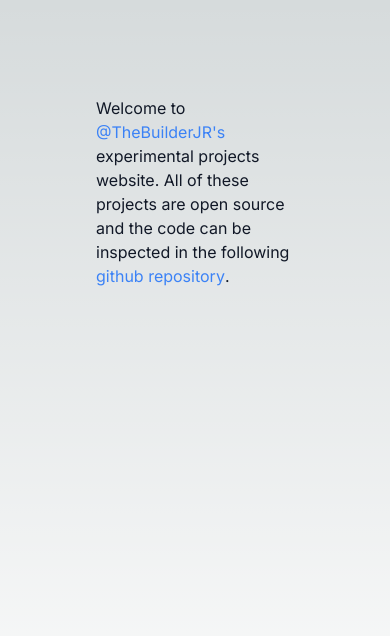
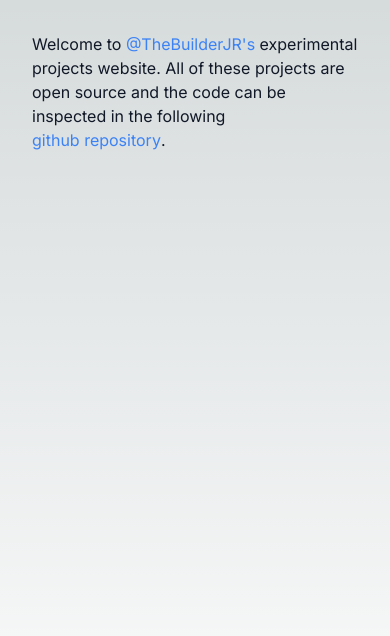
Before and after one commit to TheBuilderJR/the-builder-jr, a Next.js app: page / in a window 390 px wide. Shown: the top 636 px of the page. Built offline with nearby package versions, Linux system fonts and the light colour scheme.

Commit message:
Update page.tsx

```diff
--- a/src/app/page.tsx
+++ b/src/app/page.tsx
@@ -1,6 +1,6 @@
 export default function Home() {
   return (
-    <main className="flex flex-col items-center justify-between min-h-screen p-24">
+    <main className="flex flex-col items-center justify-between min-h-screen p-8 sm:p-24">
       <div className="max-w-xl text-gray-900">
         Welcome to{" "}
         <a
```
